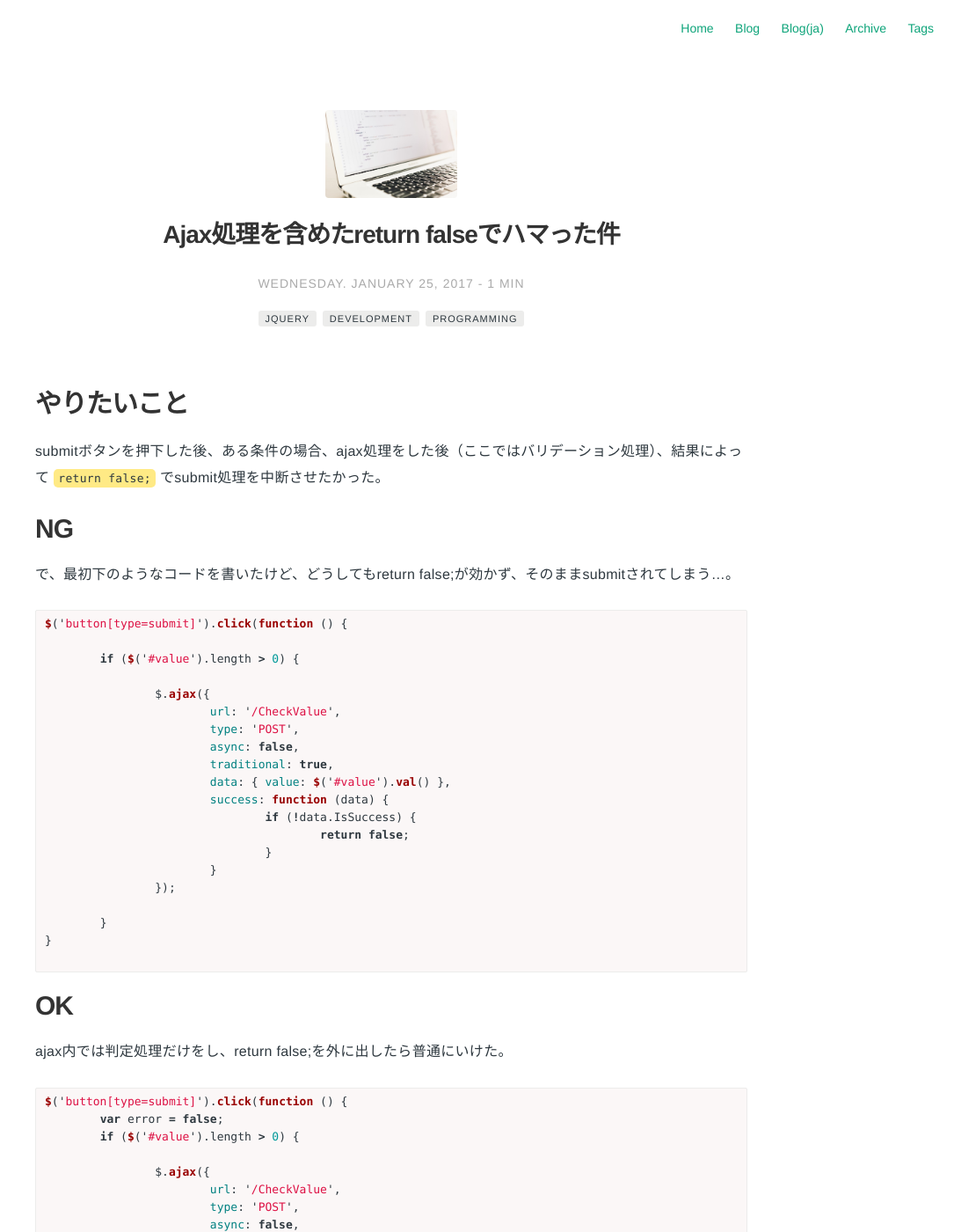
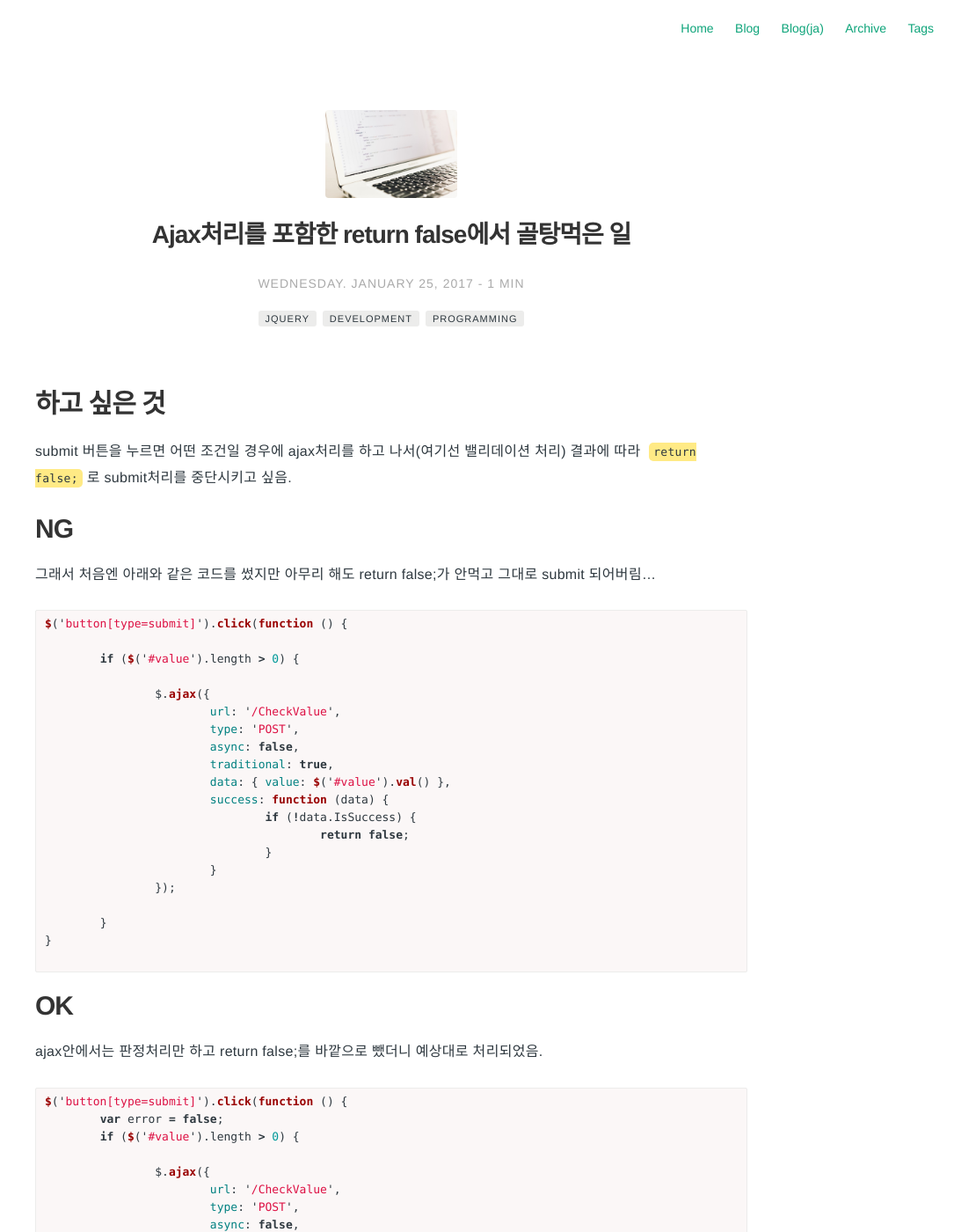
Before and after one commit to Pie001/pie001.github.io, a Jekyll site: the page built from _posts/2017-01-25-0014.md, in a window 1280 px wide and 1400 px high. Shown: the whole window at 88% size, without its empty margins (195-1280 px from the left). Built offline with Jekyll 4.4.1, drawn with Linux system fonts in a browser that asks for light colours; comment, search, counter and statistics services are not loaded; some of the changed text lies outside the part shown.

Commit message:
Update and rename 2017-01-25-0014.ja.md to 2017-01-25-0014.md

````diff
--- a/_posts/2017-01-25-0014.ja.md
+++ b/_posts/2017-01-25-0014.md
@@ -1,26 +1,27 @@
 ---
-title: Ajax処理を含めたreturn falseでハマった件
+title: Ajax처리를 포함한 return false에서 골탕먹은 일
 layout: post
 date: 2017-01-25 19:57
 image: /assets/images/post_header.jpg
 headerImage: true
 #projects: true
-ja: true
+blog: true
+ko: true
 tag:
 - JQuery
 - development
 - programming
 category: blog-ja
 author: pie
-description: Ajax処理を含めたreturn falseでハマった件
+description: Ajax처리를 포함한 return false에서 골탕먹은 일
 ---
 
-# やりたいこと
-submitボタンを押下した後、ある条件の場合、ajax処理をした後（ここではバリデーション処理）、結果によって```return false;```でsubmit処理を中断させたかった。
+# 하고 싶은 것
+submit 버튼을 누르면 어떤 조건일 경우에 ajax처리를 하고 나서(여기선 밸리데이션 처리) 결과에 따라 ```return false;```로 submit처리를 중단시키고 싶음.
 
 
 # NG
-で、最初下のようなコードを書いたけど、どうしてもreturn false;が効かず、そのままsubmitされてしまう…。
+그래서 처음엔 아래와 같은 코드를 썼지만 아무리 해도 return false;가 안먹고 그대로 submit 되어버림...
 ```javascript
 $('button[type=submit]').click(function () {
 
@@ -46,7 +47,7 @@ $('button[type=submit]').click(function () {
 
 
 # OK
-ajax内では判定処理だけをし、return false;を外に出したら普通にいけた。
+ajax안에서는 판정처리만 하고 return false;를 바깥으로 뺐더니 예상대로 처리되었음.
 
 ```javascript
 $('button[type=submit]').click(function () {
@@ -73,4 +74,4 @@ $('button[type=submit]').click(function () {
 }
 ```
 
-なるほど、return false;をsubmit停止じゃなくて、ajaxの戻り値として扱ったみたいだ。（当然ちゃ当然か（汗））
+결론으로 보자면 처음의 return false;는 submit 중단으로 처리되는게 아니라 ajax의 리턴값으로 처리된듯; 반성
````
